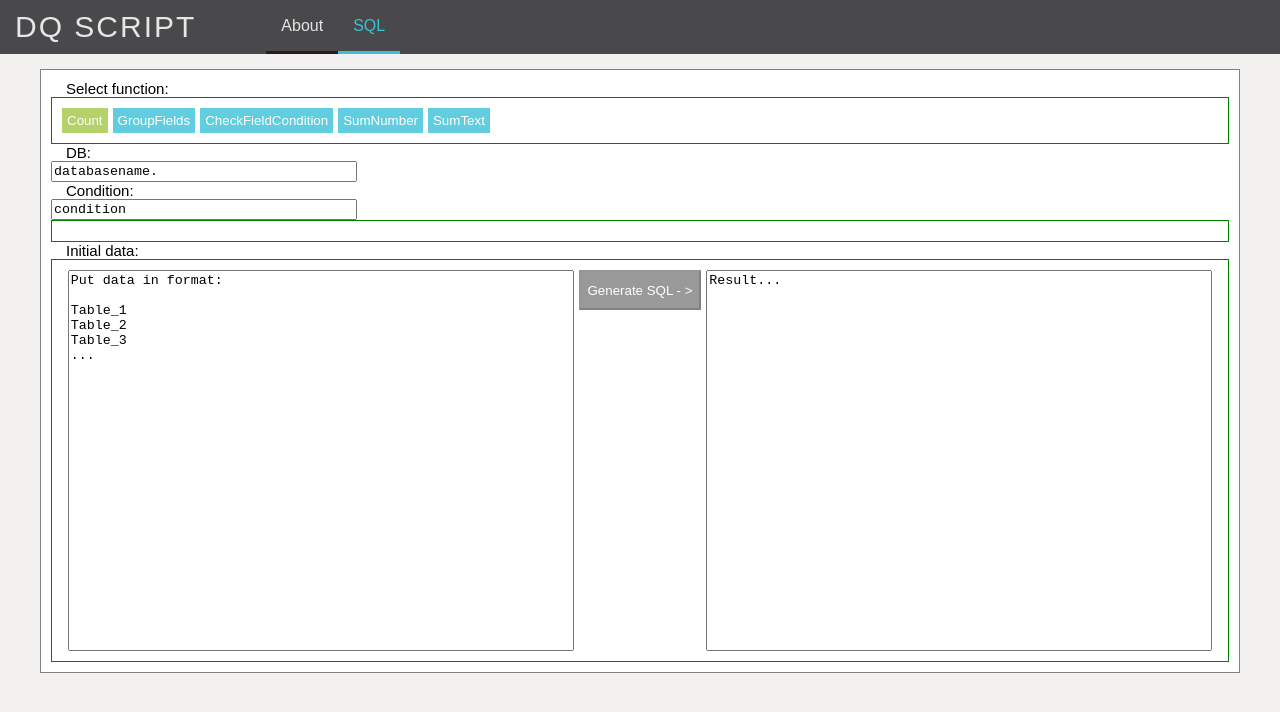
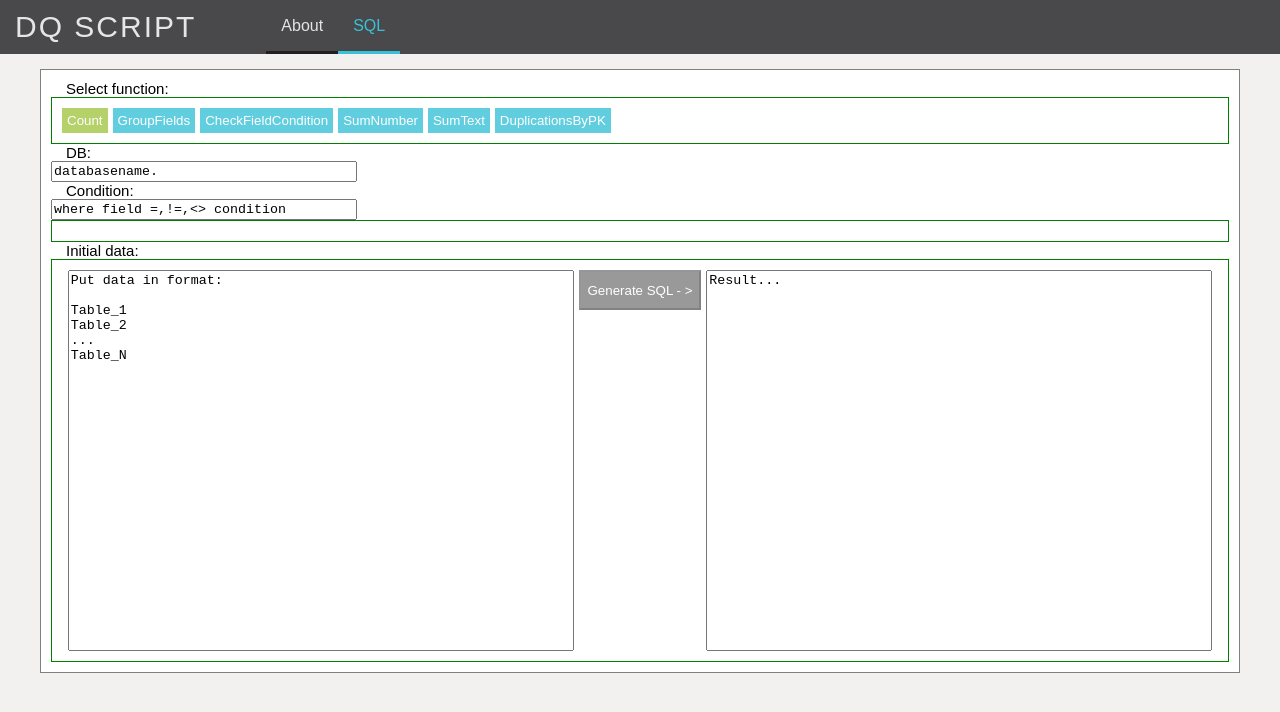
Before and after one commit to mazurkevichandrei/dqsql, a React (Create React App) app: page /generator in a window 1280 px wide. Shown: the top 712 px of the page. Built offline with nearby package versions, Linux system fonts and the light colour scheme.

Commit message:
change_text_v1

```diff
--- a/src/Components/Pages/Generator/index.js
+++ b/src/Components/Pages/Generator/index.js
@@ -33,6 +33,9 @@ const Generator = () => {
         {
             id:5, name: 'SumText', func: 'sumText', isActive: false
         },
+        {
+            id:6, name: 'DuplicationsByPK', func: 'duplicationsByPK', isActive: false
+        },
     ];
 
     const [disableRun, setDisableRun] = useState(true)
@@ -59,7 +62,7 @@ const Generator = () => {
 
     const [db, setDb] = useState('')
     const [condition, setCondition] = useState('')
-    const [dataInput, setDataInput] = useState('Put data in format: \n\nTable_1\nTable_2\nTable_3\n...')
+    const [dataInput, setDataInput] = useState('Put data in format: \n\nTable_1\nTable_2\n...\nTable_N')
     const [dataResult, setDataResult] = useState('Result...')
     const rows = 25;
 
@@ -116,17 +119,14 @@ const Generator = () => {
            <StyledSubTitle>DB:</StyledSubTitle>
            <DbArea rows='1' onChange={editDb}>databasename.</DbArea>
            <StyledSubTitle>Condition:</StyledSubTitle>
-           <DbArea rows='1' onChange={editCondition}>condition</DbArea>
+           <DbArea rows='1' onChange={editCondition}>{`where field =,!=,<> condition`}</DbArea>
            <ButtonsArea>
 
            </ButtonsArea>
            <StyledSubTitle>Initial data:</StyledSubTitle>
            <ButtonsArea>
                <InputArea rows={rows} value={dataInput} onChange={editValue}></InputArea>
-               {/* <StartBtn onClick={()=>runGenerator()} disabled={disableRun}>Generate SQL - ></StartBtn> */}
-
                <StartBtn onClick={()=>runGenerator(selectedFunc)} disabled={disableRun}>Generate SQL - ></StartBtn>
-
                <InputArea rows={rows} value={dataResult}></InputArea>
            </ButtonsArea>
 
```
